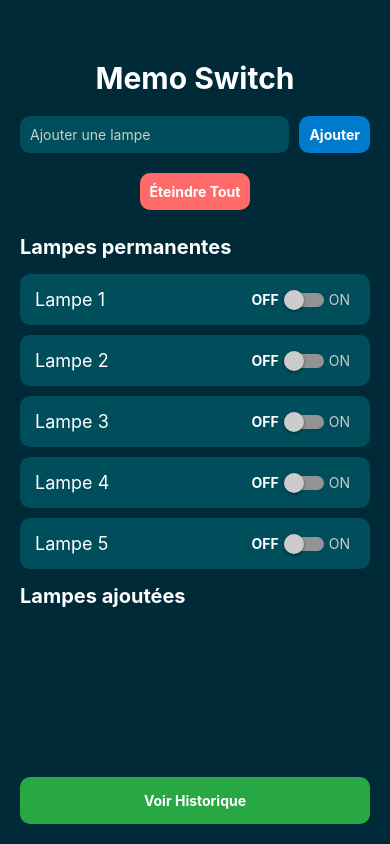
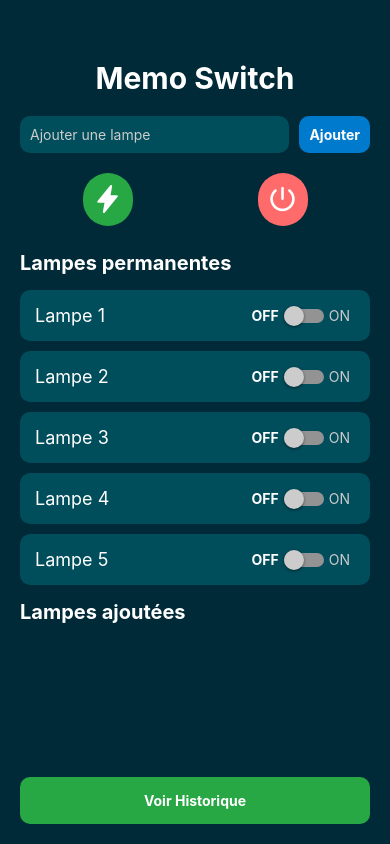
Before and after one commit to githubWiliane/MEMOSWITCH-Avant-final, a React Native app: screen / in a window 390 px wide. Built offline with nearby package versions, Linux system fonts and the light colour scheme.

Commit message:
Ajout de nouvelles fonctionnalités et corrections

```diff
--- a/App.js
+++ b/App.js
@@ -11,6 +11,7 @@ import {
 } from 'react-native';
 import { NavigationContainer } from '@react-navigation/native';
 import { createStackNavigator } from '@react-navigation/stack';
+import Ionicons from 'react-native-vector-icons/Ionicons'; // Importation des icônes Ionicons
 
 // Création d'un contexte pour l'historique
 const HistoryContext = createContext();
@@ -78,9 +79,7 @@ const MemoSwitchApp = ({ navigation }) => {
   };
 
   /**
-   * Fonction qui éteint toutes les lampes (relais) en même temps.
-   * Pour chaque lampe qui est allumée, on met à jour la durée active, on crée une entrée d'historique,
-   * on envoie la commande d'extinction à l'ESP32 et on met à jour son état.
+   * Fonction qui éteint toutes les lampes en même temps.
    */
   const turnOffAll = async () => {
     const now = Date.now();
@@ -97,7 +96,35 @@ const MemoSwitchApp = ({ navigation }) => {
             timestamp: new Date().toLocaleString(),
           };
           setHistory((prevHistory) => [...prevHistory, newHistoryEntry]);
-          // Envoi de la commande d'extinction à l'ESP32 pour cette lampe
+          fetch(`${ESP32_IP}/toggle?pin=${lamp.pin}`, { method: 'GET' })
+            .catch(error => console.error('Erreur lors de la communication avec l’ESP32 :', error));
+          return updatedLamp;
+        }
+        return lamp;
+      })
+    );
+  };
+
+  /**
+   * Fonction qui allume toutes les lampes en même temps.
+   * Pour chaque lampe qui est éteinte, on met à jour la durée inactive, on crée une entrée d'historique,
+   * on envoie la commande d'allumage à l'ESP32 et on met à jour son état.
+   */
+  const turnOnAll = async () => {
+    const now = Date.now();
+    setLamps((prevLamps) =>
+      prevLamps.map((lamp) => {
+        if (!lamp.state) {
+          const elapsed = (now - lamp.lastTimestamp) / 60000;
+          const updatedLamp = { ...lamp, state: true, lastTimestamp: now };
+          updatedLamp.inactiveDuration = (lamp.inactiveDuration || 0) + elapsed;
+          const newHistoryEntry = {
+            lamp: lamp.name,
+            action: 'ON',
+            duration: elapsed.toFixed(2),
+            timestamp: new Date().toLocaleString(),
+          };
+          setHistory((prevHistory) => [...prevHistory, newHistoryEntry]);
           fetch(`${ESP32_IP}/toggle?pin=${lamp.pin}`, { method: 'GET' })
             .catch(error => console.error('Erreur lors de la communication avec l’ESP32 :', error));
           return updatedLamp;
@@ -196,10 +223,15 @@ const MemoSwitchApp = ({ navigation }) => {
         </TouchableOpacity>
       </View>
 
-      {/* Bouton pour éteindre toutes les lampes */}
-      <TouchableOpacity style={styles.turnOffButton} onPress={turnOffAll}>
-        <Text style={styles.turnOffButtonText}>Éteindre Tout</Text>
-      </TouchableOpacity>
+      {/* Boutons pour allumer et éteindre toutes les lampes */}
+      <View style={styles.globalControlContainer}>
+        <TouchableOpacity style={styles.turnOnButton} onPress={turnOnAll}>
+          <Ionicons name="flash" size={30} color="#fff" />
+        </TouchableOpacity>
+        <TouchableOpacity style={styles.turnOffButton} onPress={turnOffAll}>
+          <Ionicons name="power" size={30} color="#fff" />
+        </TouchableOpacity>
+      </View>
 
       {/* Liste scrollable des lampes réparties en sections */}
       <SectionList
@@ -315,16 +347,20 @@ const styles = StyleSheet.create({
     color: '#fff',
     fontWeight: 'bold',
   },
+  globalControlContainer: {
+    flexDirection: 'row',
+    justifyContent: 'space-around',
+    marginBottom: 15,
+  },
+  turnOnButton: {
+    backgroundColor: '#28A745',
+    padding: 10,
+    borderRadius: 50,
+  },
   turnOffButton: {
     backgroundColor: '#FF6B6B',
     padding: 10,
-    borderRadius: 10,
-    alignSelf: 'center',
-    marginBottom: 15,
-  },
-  turnOffButtonText: {
-    color: '#fff',
-    fontWeight: 'bold',
+    borderRadius: 50,
   },
   listContent: {
     paddingBottom: 20,
```
